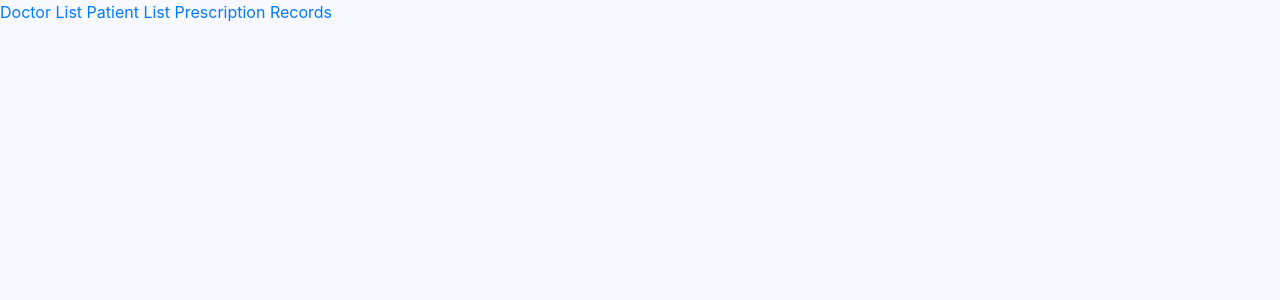
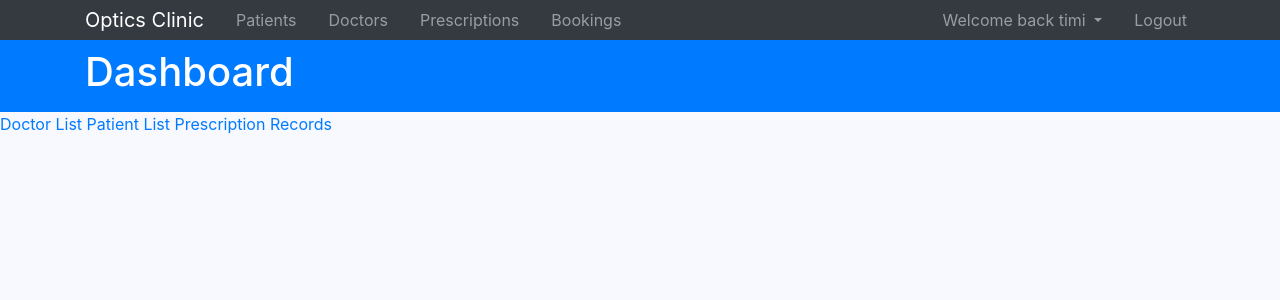
Before and after one commit to Rhotimee/optic-clinic, a Django app: page /clinic/ in a window 1280 px wide. Shown: the top 300 px of the page. Run offline with Django 3.2, Linux system fonts and the light colour scheme; some libraries are stand-ins or nearby versions.

Commit message:
Navbar and Header added to base

```diff
--- a/templates/base.html
+++ b/templates/base.html
@@ -16,6 +16,69 @@
   <link rel="stylesheet" href="{% static 'css/styles.css' %}">
   </head>
   <body>
+
+       <!-- NAVBAR -->
+    <nav class="navbar navbar-expand-sm navbar-dark bg-dark p-0">
+        <div class="container">
+            <a href="index.html" class="navbar-brand">Optics Clinic</a>
+            <button class="navbar-toggler" data-toggle="collapse" data-target="#navbarNav">
+                <span class="navbar-toggler-icon"></span>
+            </button>
+            <div class="collapse navbar-collapse" id="navbarNav">
+                <ul class="navbar-nav">
+{#                    <li class="nav-item px-2">#}
+{#                        <a href="index.html" class="nav-link active">Dashboard</a>#}
+{#                    </li>#}
+                    <li class="nav-item px-2">
+                        <a href="posts.html" class="nav-link">Patients</a>
+                    </li>
+                    <li class="nav-item px-2">
+                        <a href="categories.html" class="nav-link">Doctors</a>
+                    </li>
+                    <li class="nav-item px-2">
+                        <a href="users.html" class="nav-link">Prescriptions</a>
+                    </li>
+                    <li class="nav-item px-2">
+                        <a href="users.html" class="nav-link">Bookings</a>
+                    </li>
+                </ul>
+
+                <ul class="navbar-nav ml-auto">
+                    <li class="nav-item dropdown mr-3">
+                         <a href="#" class="nav-link dropdown-toggle" data-toggle="dropdown">
+                             <i class="fa fa-user"></i> Welcome back timi
+                         </a>
+                         <div class="dropdown-menu">
+                             <a href="profile.html" class="dropdown-item">
+                                 <i class="fa fa-user-circle"></i> Profile
+                             </a>
+                             <a href="settings.html" class="dropdown-item">
+                                <i class="fa fa-gear"></i> Settings
+                            </a>
+                         </div>
+                    </li>
+                    <li class="nav-item">
+                        <a href="login.html" class="nav-link">
+                            <i class="fa fa-user-times"></i>
+                            Logout
+                        </a>
+                    </li>
+                </ul>
+            </div>
+        </div>
+    </nav>
+
+    <header id="main-header" class="py-2 bg-primary text-white">
+        <div class="container">
+            <div class="row">
+                <div class="col-md-6">
+                    <h1><i class="fa fa-gear"></i> Dashboard</h1>
+                </div>
+            </div>
+        </div>
+    </header>
+
+
         {% block content %}
 
         {% endblock content %}
```
